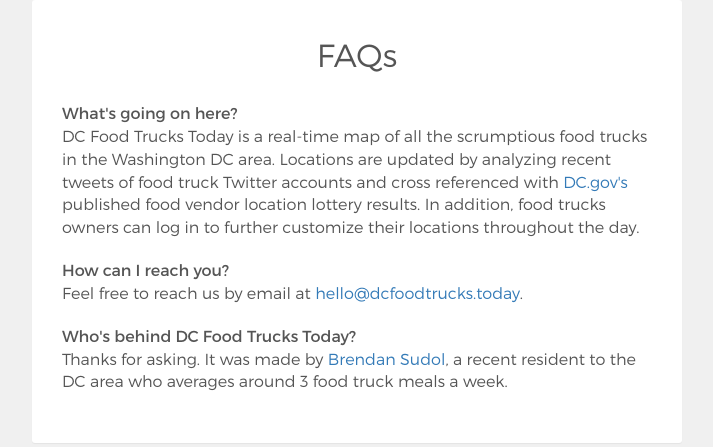
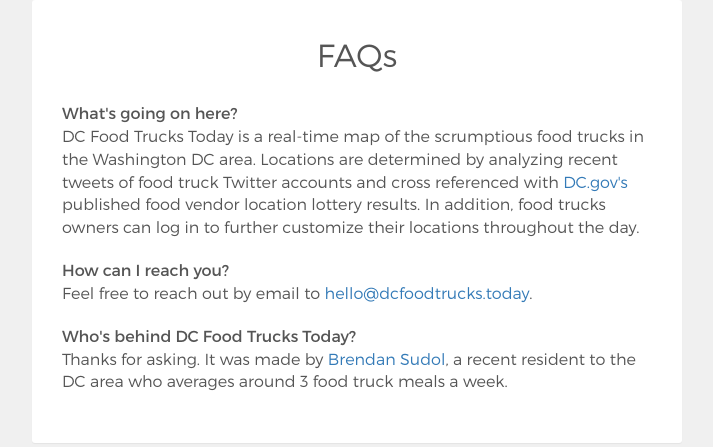
Before and after one commit to jnordling/dcfoodtrucks.today, a Flask app: page /about in a window 1280 px wide. Shown: the part 110-557 px from the top of the page, without its empty margins (283-996 px from the left). Run offline with Flask 2, Linux system fonts and the light colour scheme; some libraries are stand-ins or nearby versions.

Commit message:
copy tweaks

```diff
--- a/app/templates/about.jinja
+++ b/app/templates/about.jinja
@@ -9,9 +9,9 @@
         <div class="questions">
             <dl>
               <dt>What's going on here?</dt>
-              <dd>DC Food Trucks Today is a real-time map of all the scrumptious food trucks in the Washington DC area. Locations are updated by analyzing recent tweets of food truck Twitter accounts and cross referenced with <a href="http://dcra.dc.gov/publication/mobile-roadway-vehicle-mrv-vending-lottery-results" target="_blank">DC.gov's</a> published food vendor location lottery results. In addition, food trucks owners can log in to further customize their locations throughout the day.</dd>
+              <dd>DC Food Trucks Today is a real-time map of the scrumptious food trucks in the Washington DC area. Locations are determined by analyzing recent tweets of food truck Twitter accounts and cross referenced with <a href="http://dcra.dc.gov/publication/mobile-roadway-vehicle-mrv-vending-lottery-results" target="_blank">DC.gov's</a> published food vendor location lottery results. In addition, food trucks owners can log in to further customize their locations throughout the day.</dd>
               <dt>How can I reach you?</dt>
-              <dd>Feel free to reach us by email at <a href="mailto:hello@dcfoodtrucks.today">hello@dcfoodtrucks.today</a>.</dd>
+              <dd>Feel free to reach out by email to <a href="mailto:hello@dcfoodtrucks.today">hello@dcfoodtrucks.today</a>.</dd>
               <dt>Who's behind DC Food Trucks Today?</dt>
               <dd>Thanks for asking. It was made by <a href="https://twitter.com/brensudol" target="_blank">Brendan Sudol</a>, a recent resident to the DC area who averages around 3 food truck meals a week.</dd>
             </dl>
```
